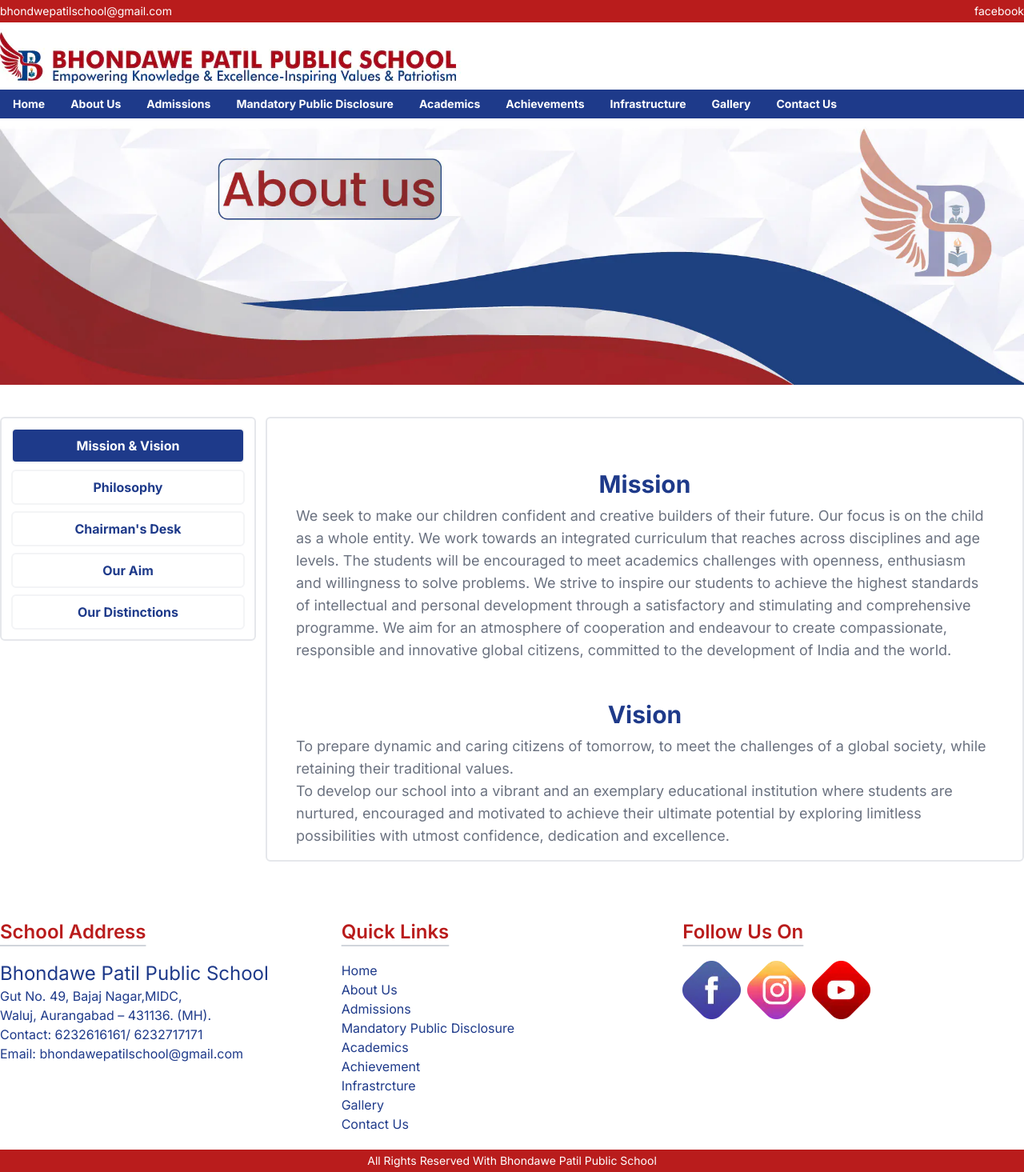
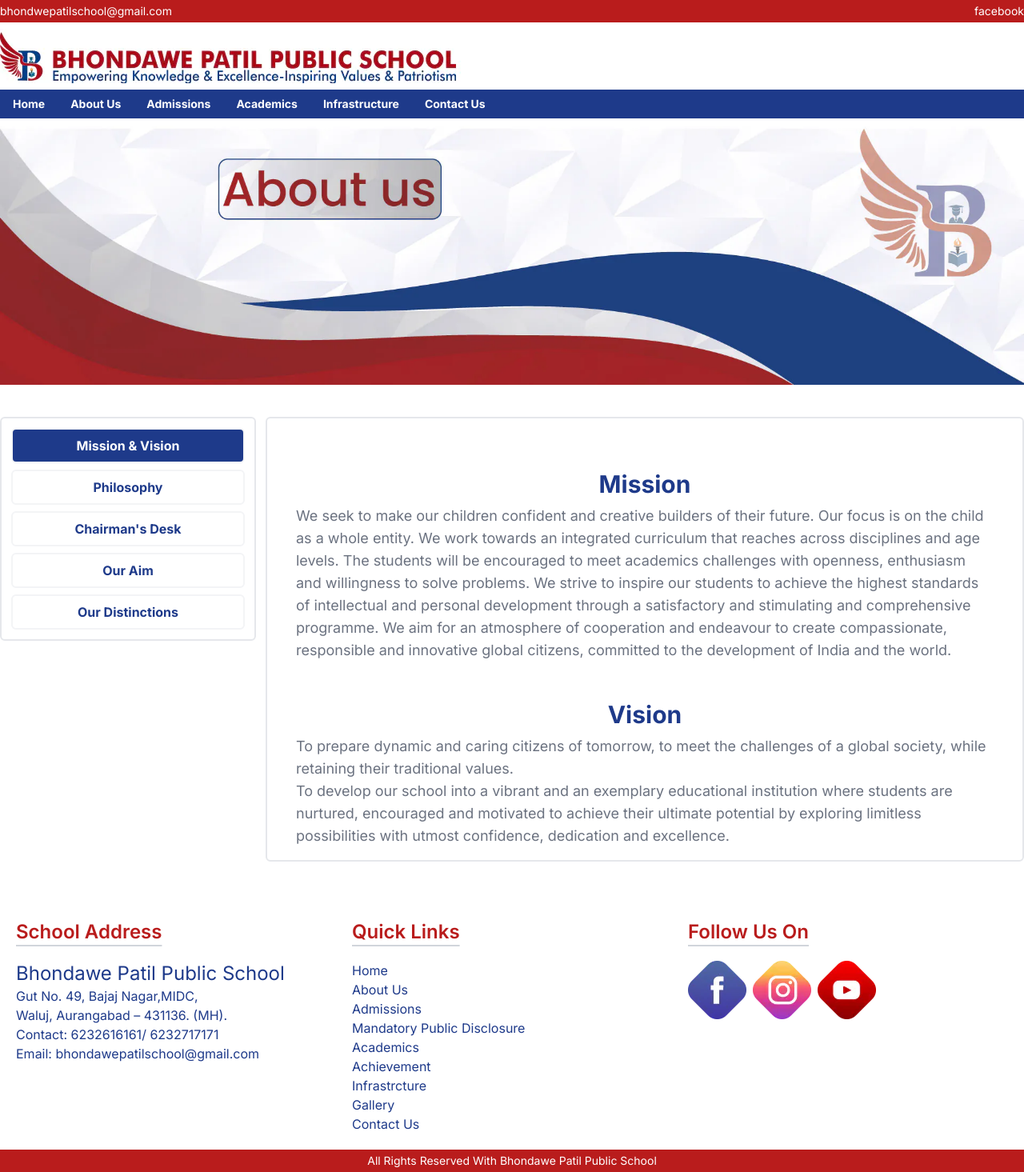
Before and after one commit to syedsaboorhashmi/bhondawe-school-website-clone, a Next.js app: page /about in a window 1280 px wide. Shown: the whole page at 80% size. Built offline with nearby package versions, Linux system fonts and the light colour scheme.

Commit message:
changes_1

```diff
--- a/app/Components/Footer.js
+++ b/app/Components/Footer.js
@@ -3,7 +3,7 @@
 function Footer() {
     return (
     <>
-      <div className=" container mx-auto grid grid-cols-1 md:grid-cols-3 justify-between items-start pt-8 pb-5 ">
+      <div className=" container pl-5 mx-auto grid grid-cols-1 md:grid-cols-3 justify-between items-start pt-8 pb-5 ">
         <div>
         <h3 className="text-left text-red-700 text-2xl font-semibold underline underline-offset-8 decoration-gray-300 pb-5"> School Address</h3>
         <p className="text-left text-blue-900">
--- a/app/Components/Header.js
+++ b/app/Components/Header.js
@@ -8,8 +8,8 @@
         <p className="text-white text-sm py-1 hidden md:block lg:block xl:block">bhondwepatilschool@gmail.com</p>
         <a href="url" className="text-white text-sm py-1 hidden md:block lg:block xl:block">facebook</a>
     </div>
-    <div className="flex py-2 pl-16 pr-16 md:flex md:pl-5 lg:flex lg:pl-0">
-        <img src="../images/big-logo.webp"></img>
+    <div className=" flex py-2 pl-16 pr-16 md:flex md:pl-5 lg:flex lg:pl-0">
+        <img  src="../images/big-logo.webp"></img>
     </div>
     <Navbar/>
 
--- a/app/Components/MidDIv.js
+++ b/app/Components/MidDIv.js
@@ -4,7 +4,7 @@
     return (
       <>
         <div className=" container mx-auto px-2 md:px-36 md:py-12 grid grid-cols-1 md:grid-cols-2 sm:py-0 py-2  ">
-          <div className="flex justify-between">
+          <div className="sm:flex sm:justify-between sm:px-0 flex-row px-9 ">
             <img
               className="inline-block overflow-hidden"
               src="./images/home-welcome-1.webp"
--- a/app/Components/Navbar.js
+++ b/app/Components/Navbar.js
@@ -21,16 +21,9 @@
     title: "Admissions",
     path: "/admissions",
   },
-  {
-    id: 3,
-    title: "Mandatory Public Disclosure",
-    path: "/mandatoryPublicDisclosure",
-  },
-  { id: 4, title: "Academics", path: "/academics" },
-  { id: 5, title: "Achievements", path: "/achievements" },
-  { id: 6, title: "Infrastructure", path: "/infrastructure" },
-  { id: 7, title: "Gallery", path: "/gallery" },
-  { id: 8, title: "Contact Us", path: "/contactUs" },
+  { id: 3, title: "Academics", path: "/academics" },
+  { id: 4, title: "Infrastructure", path: "/infrastructure" },
+  { id: 5, title: "Contact Us", path: "/contactUs" },
 ];
 function Navbar() {
   const [open, setOpen]=useState(false);
@@ -46,7 +39,7 @@
       `}>
         {navData.map((item, i) => (
           <Link key={i} href={item.path}>
-            <li className=" py-3 font-bold pl-2 border-b-2 rounded-sm sm:border-0 sm:flex sm:py-0">{item.title}</li>
+            <li onClick={()=>setOpen(!open)} className=" py-3 font-bold pl-2 border-b-2 rounded-sm sm:border-0 sm:flex sm:py-0">{item.title}</li>
           </Link>
         ))}
       </ul>
--- a/app/achievements/page.js
+++ /dev/null
@@ -1,9 +0,0 @@
-
-
-function Page() {
-  return (
-    <div>page</div>
-  )
-}
-
-export default Page
--- a/app/gallery/page.js
+++ /dev/null
@@ -1,11 +0,0 @@
-
-
-
-
-function Page() {
-  return (
-    <div>page</div>
-  )
-}
-
-export default Page
--- a/app/mandatoryPublicDisclosure/page.js
+++ /dev/null
@@ -1,8 +0,0 @@
-
-function Page() {
-  return (
-    <div>page</div>
-  )
-}
-
-export default Page
```
